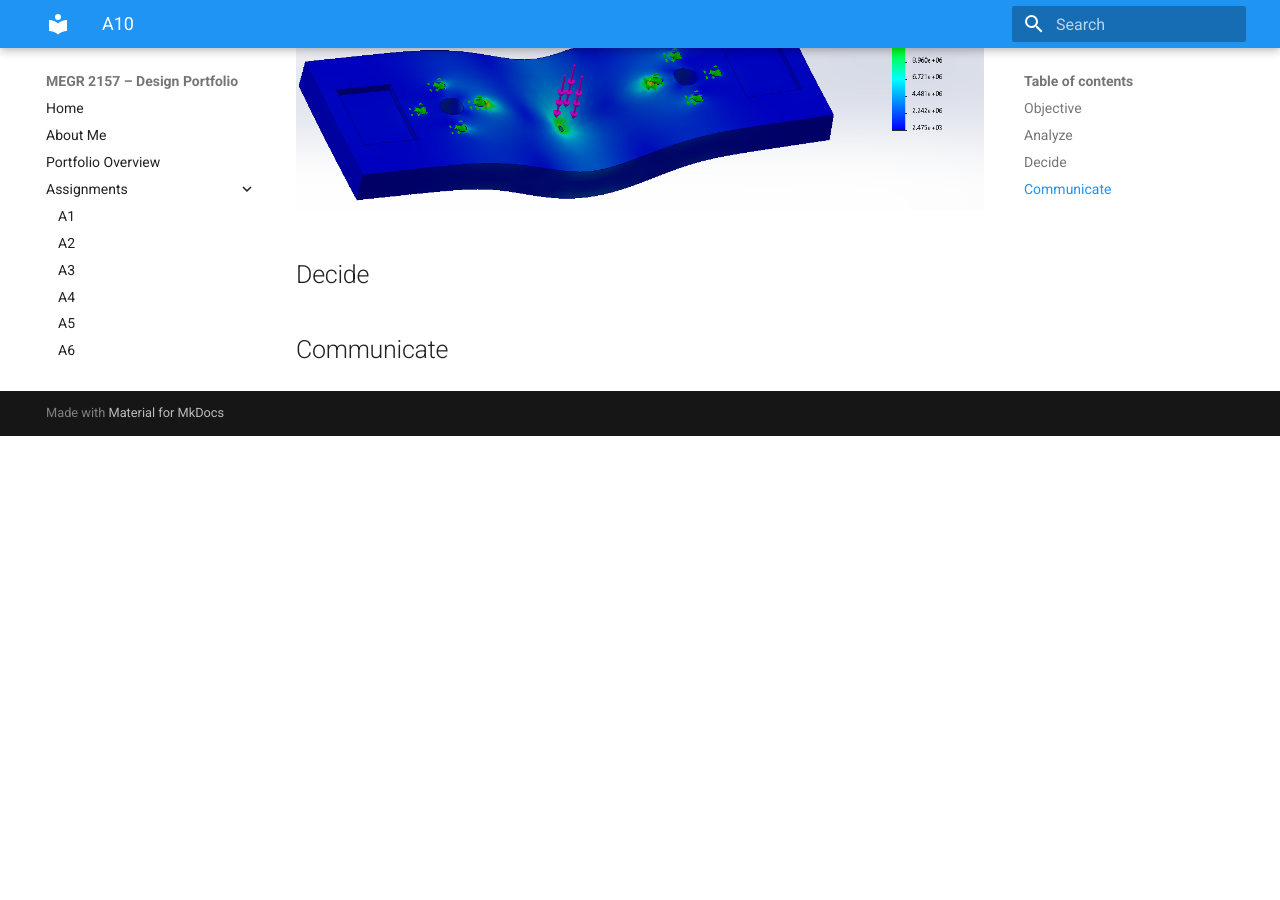
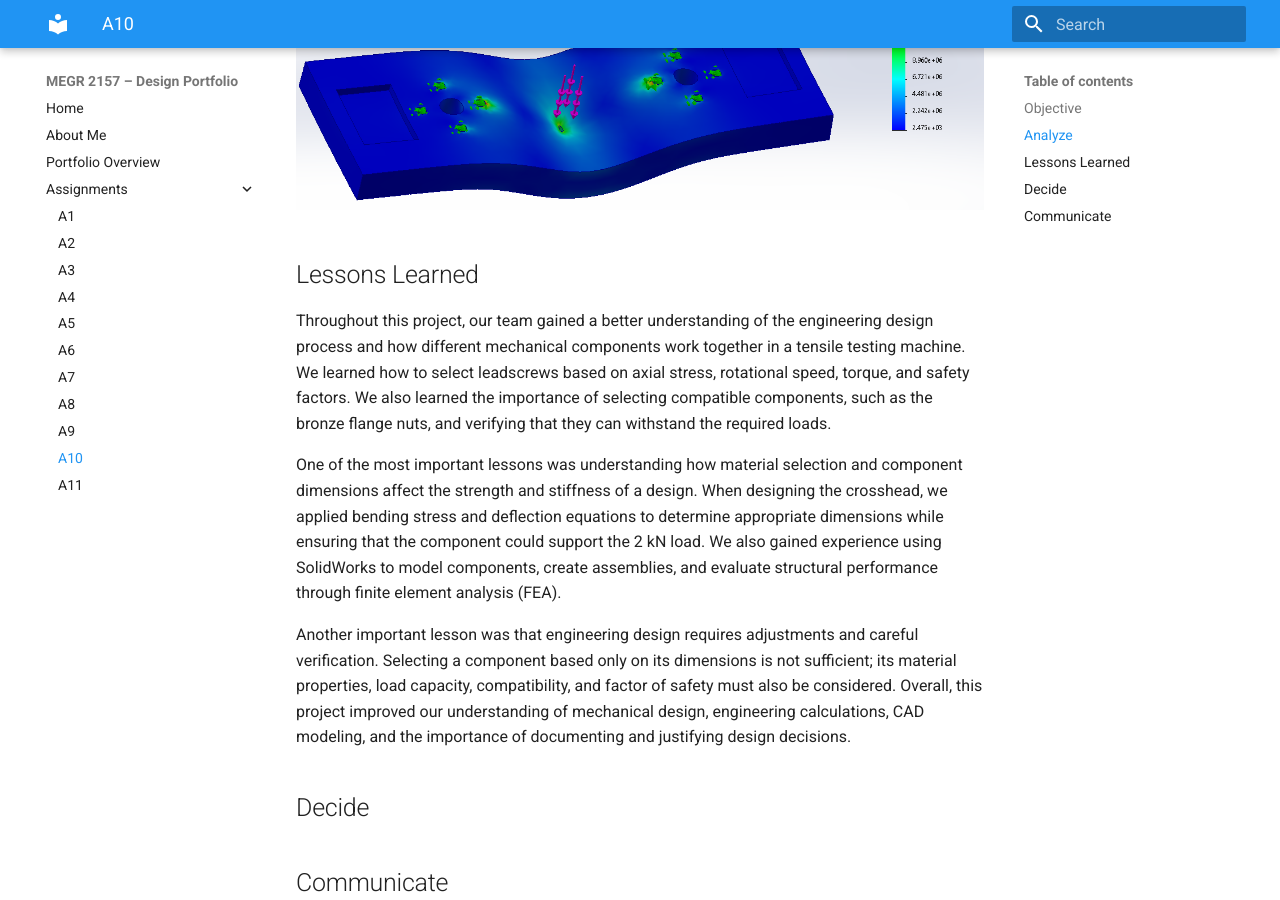
Before and after one commit to jcasillaspad/MEGR2157-Portfolio, an MkDocs documentation site: the page built from docs/assignments/A10/index.md, in a window 1280 px wide and 900 px high, scrolled down 11788 px. Built offline with MkDocs 1.6.1 and Material for MkDocs 9.7.7, drawn with Linux system fonts in a browser that asks for light colours; before the commit the page ends 12224 px from its top, so only the background shows below that.

Commit message:
Update index.md

```diff
--- a/docs/assignments/A10/index.md
+++ b/docs/assignments/A10/index.md
@@ -50,6 +50,14 @@ The objective of this assignment is to design a mechanically operated tensile te
 
 ![Optimized crosshead stress](optimizedstress.png)
 
+## Lessons Learned
+
+Throughout this project, our team gained a better understanding of the engineering design process and how different mechanical components work together in a tensile testing machine. We learned how to select leadscrews based on axial stress, rotational speed, torque, and safety factors. We also learned the importance of selecting compatible components, such as the bronze flange nuts, and verifying that they can withstand the required loads.
+
+One of the most important lessons was understanding how material selection and component dimensions affect the strength and stiffness of a design. When designing the crosshead, we applied bending stress and deflection equations to determine appropriate dimensions while ensuring that the component could support the 2 kN load. We also gained experience using SolidWorks to model components, create assemblies, and evaluate structural performance through finite element analysis (FEA).
+
+Another important lesson was that engineering design requires adjustments and careful verification. Selecting a component based only on its dimensions is not sufficient; its material properties, load capacity, compatibility, and factor of safety must also be considered. Overall, this project improved our understanding of mechanical design, engineering calculations, CAD modeling, and the importance of documenting and justifying design decisions.
+
 ## Decide
 
 ## Communicate
```
